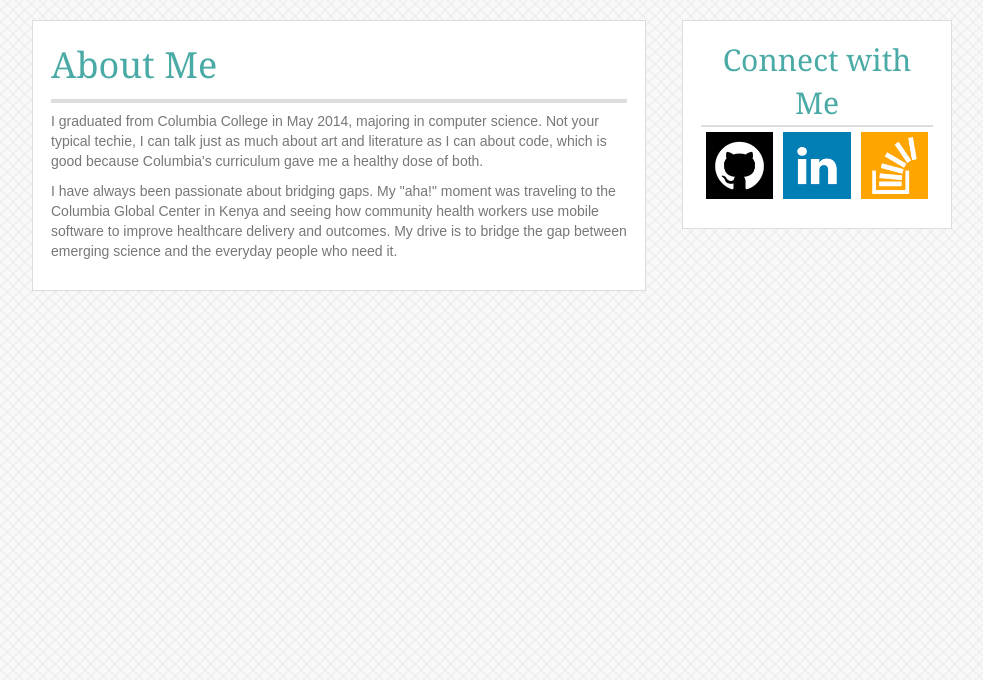
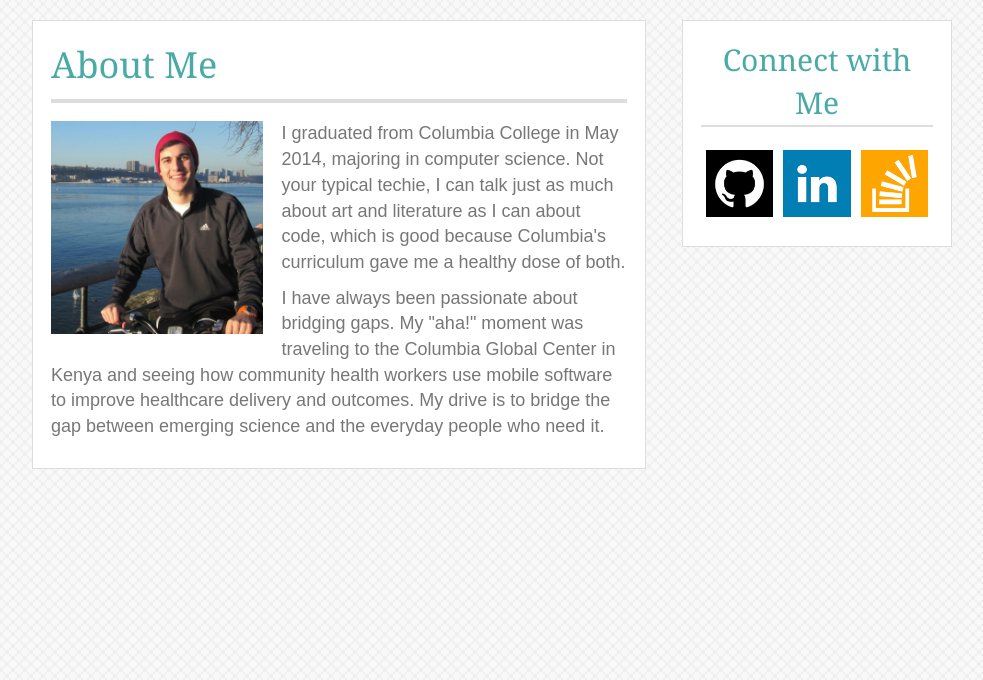
Before and after one commit to womcauliff/Basic-Portfolio, a PHP site: page / in a window 1280 px wide. Shown: the part 50-730 px from the top of the page, without its empty margins (143-1126 px from the left). Run offline with PHP 8.4, Linux system fonts and the light colour scheme.

Commit message:
Added profile picture to homepage, adjusted margins on horizontal rules

```diff
--- a/assets/css/style.css
+++ b/assets/css/style.css
@@ -53,6 +53,13 @@ h6 {
 p {
 	color: #777777;
 	margin: 0 0 10px;
+}
+article>p{
+    font-size: 18px;
+}
+article>img {
+    width: 40%;
+    float: left;
 }
 hr {
 	height: 0;
--- a/contact.html
+++ b/contact.html
@@ -26,7 +26,7 @@
 		<section class="prl" id="main-container">
 			<div class="pam outline" id="main-content">
 				<h1>Contact</h1>
-				<hr class="rule mts mbs">
+				<hr class="rule mts mbm">
 
 				<div>
 
@@ -53,7 +53,7 @@
 			<div class="pam outline clearfix" id="sidebar-content">
 				<h2>Connect with Me</h2>
 
-				<hr class="rule-mini">
+				<hr class="rule-mini mbm">
 
 				<ul class="sidebar-list">
 					<li>
--- a/index.html
+++ b/index.html
@@ -26,16 +26,17 @@
 		<section class="prl" id="main-container">
 			<div class="pam outline" id="main-content">
 				<h1>About Me</h1>
-				<hr class="rule mts mbs">
+				<hr class="rule mts mbm">
 
-				<div>
+				<article>
+					<img class="prm pbm" src="/Users/willmcauliff/Desktop/Bootcamp/Basic-Portfolio/assets/images/profile.jpeg">
 					<p>
 						I graduated from Columbia College in May 2014, majoring in computer science. Not your typical techie, I can talk just as much about art and literature as I can about code, which is good because Columbia's curriculum gave me a healthy dose of both.
 					</p>
 					<p>
 						I have always been passionate about bridging gaps. My "aha!" moment was traveling to the Columbia Global Center in Kenya and seeing how community health workers use mobile software to improve healthcare delivery and outcomes. My drive is to bridge the gap between emerging science and the everyday people who need it.
 					</p>
-				</div>
+				</article>
 			</div>
 		</section>
 
@@ -43,7 +44,7 @@
 			<div class="pam outline clearfix" id="sidebar-content">
 				<h2>Connect with Me</h2>
 
-				<hr class="rule-mini">
+				<hr class="rule-mini mbm">
 
 				<ul class="sidebar-list">
 					<li>
--- a/portfolio.html
+++ b/portfolio.html
@@ -26,7 +26,7 @@
 		<section class="prl" id="main-container">
 			<div class="pam outline" id="main-content">
 				<h1>Portfolio</h1>
-				<hr class="rule mts mbs">
+				<hr class="rule mts mbm">
 
 				<div>
 
@@ -38,7 +38,7 @@
 			<div class="pam outline clearfix" id="sidebar-content">
 				<h2>Connect with Me</h2>
 
-				<hr class="rule-mini">
+				<hr class="rule-mini mbm">
 
 				<ul class="sidebar-list">
 					<li>
```
